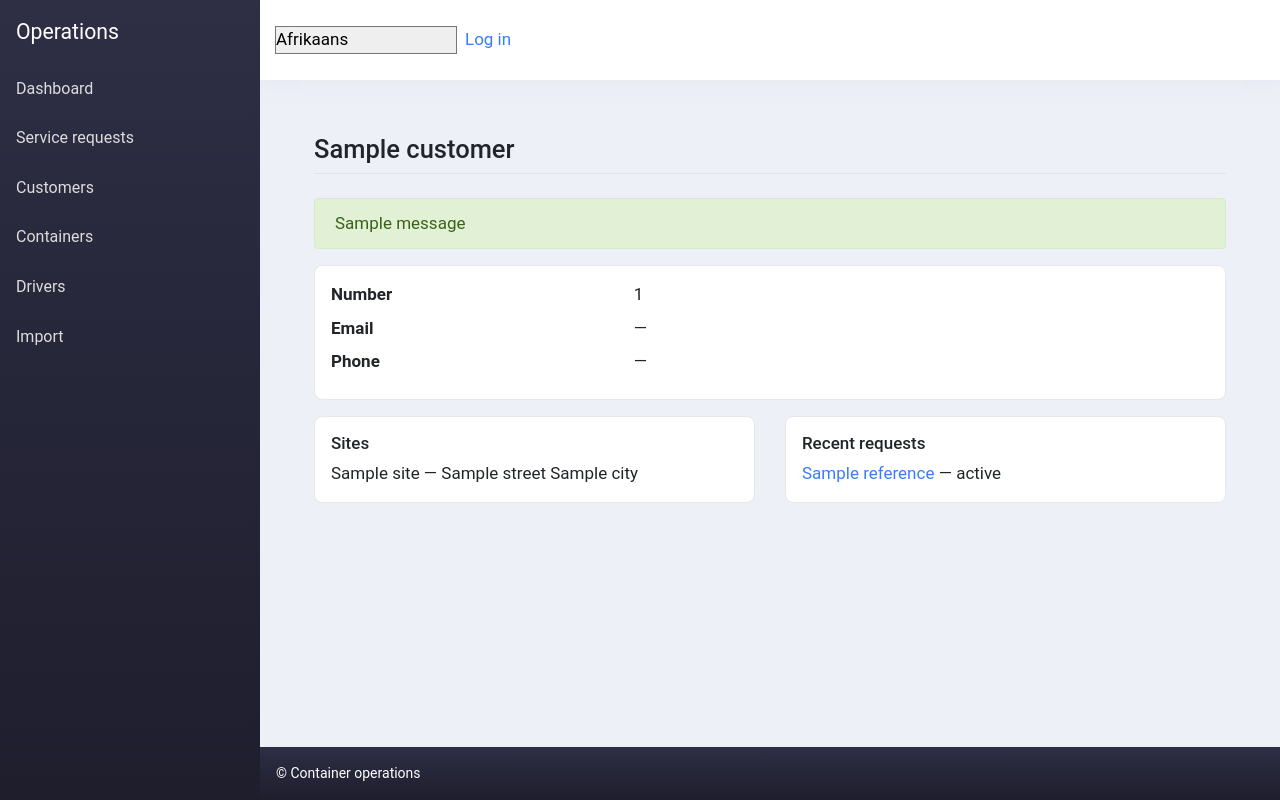
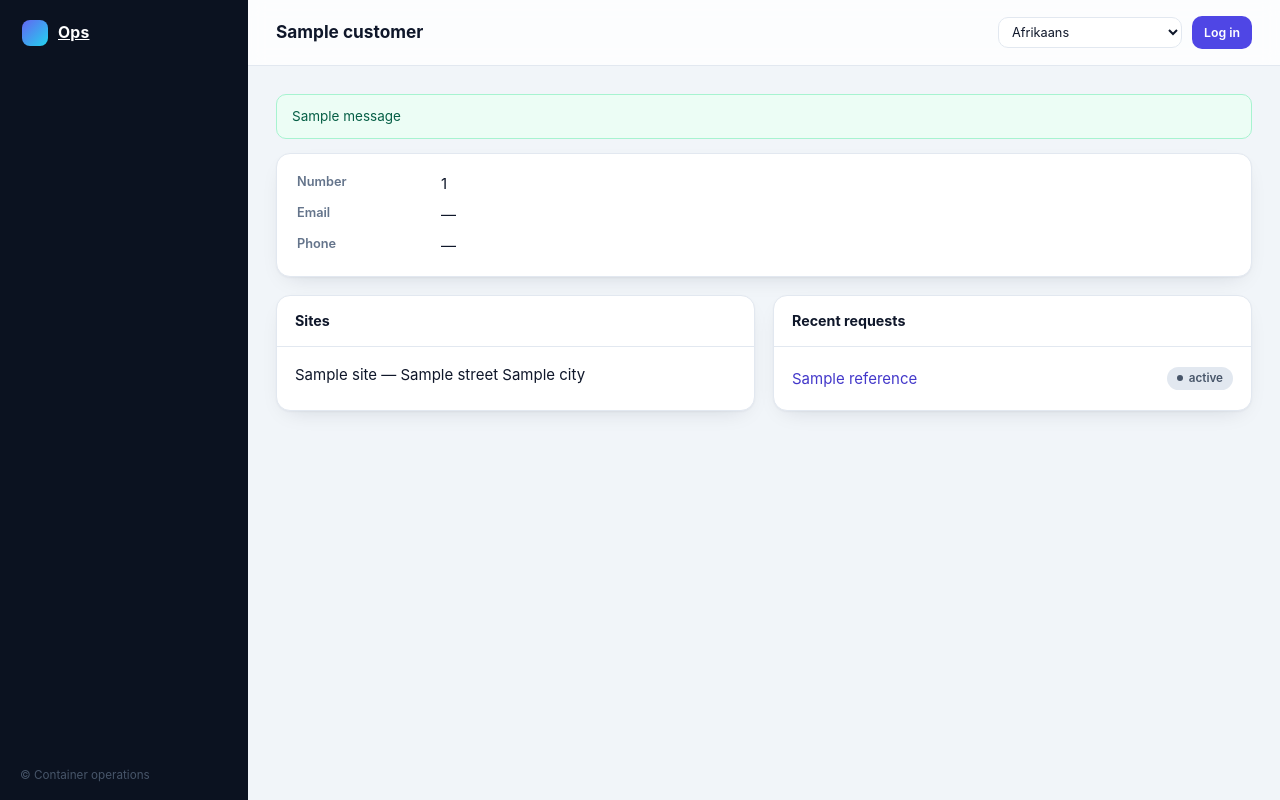
Before and after one commit to abdulwahed-sweden/TaskBoard, a Django app: template containers/templates/containers/customer_detail.html in a window 1280 px wide. Run offline with Django 4.2, Linux system fonts and the light colour scheme; the template is opened without the code that fills it: most values are stand-ins (such as "Sample title", 1, 10 or a date in 2020); one stand-in notice (Sample message) is shown; some libraries are stand-ins or nearby versions.

Commit message:
redesign(containers): replace the operations UI with a self-contained design system
Drop the reused Smarty/Bootstrap shell for a purpose-built look: a fixed dark
sidebar, sticky glass topbar, soft-shadowed cards, an indigo accent, modern
typography, color-coded status/priority pills, and clean tables with empty
states. Adds containers/static/containers/ops.css (no external CSS framework)
and rewrites the base + all page templates (dashboard, service requests
list/detail, customers, containers, drivers, import) against it.

Template logic, URLs, i18n strings, org/language switchers and forms are
unchanged, so behaviour and the Swedish translations are preserved. Full suite:
230 passing; check --deploy clean.

Co-Authored-By: Claude Opus 4.8 (1M context) <noreply@anthropic.com>

```diff
--- /dev/null
+++ b/containers/static/containers/ops.css
@@ -0,0 +1,215 @@
+/* Container Operations — self-contained design system.
+   No external CSS framework; modern, calm, high-contrast admin look. */
+
+:root {
+  --bg: #f1f5f9;
+  --surface: #ffffff;
+  --surface-2: #f8fafc;
+  --ink: #0f172a;
+  --muted: #64748b;
+  --line: #e2e8f0;
+  --brand: #4f46e5;
+  --brand-ink: #4338ca;
+  --brand-soft: #eef2ff;
+  --sidebar: #0b1220;
+  --sidebar-ink: #cbd5e1;
+  --sidebar-active: #1e293b;
+  --radius: 14px;
+  --shadow: 0 1px 2px rgba(15, 23, 42, .04), 0 8px 24px -12px rgba(15, 23, 42, .18);
+  --font: -apple-system, BlinkMacSystemFont, "Segoe UI", Roboto, "Helvetica Neue", Arial, sans-serif;
+}
+
+* { box-sizing: border-box; }
+
+html, body {
+  margin: 0;
+  background: var(--bg);
+  color: var(--ink);
+  font-family: var(--font);
+  font-size: 15px;
+  line-height: 1.55;
+  -webkit-font-smoothing: antialiased;
+}
+
+a { color: var(--brand-ink); text-decoration: none; }
+a:hover { text-decoration: underline; }
+
+/* ---- layout ------------------------------------------------------------- */
+
+.app { display: grid; grid-template-columns: 248px 1fr; min-height: 100vh; }
+
+.sidebar {
+  background: var(--sidebar);
+  color: var(--sidebar-ink);
+  display: flex;
+  flex-direction: column;
+  position: sticky;
+  top: 0;
+  height: 100vh;
+}
+.brand {
+  display: flex; align-items: center; gap: 10px;
+  padding: 20px 22px;
+  color: #fff; font-weight: 700; font-size: 1.05rem;
+  letter-spacing: .2px;
+}
+.brand .dot {
+  width: 26px; height: 26px; border-radius: 8px;
+  background: linear-gradient(135deg, #6366f1, #22d3ee);
+  display: inline-block;
+}
+.nav { padding: 8px 12px; display: flex; flex-direction: column; gap: 2px; }
+.nav a {
+  display: flex; align-items: center; gap: 11px;
+  padding: 10px 12px; border-radius: 10px;
+  color: var(--sidebar-ink); font-weight: 500; font-size: .92rem;
+}
+.nav a:hover { background: rgba(148, 163, 184, .12); text-decoration: none; color: #fff; }
+.nav a.active { background: var(--sidebar-active); color: #fff; }
+.nav a .ic { width: 18px; text-align: center; opacity: .9; }
+.sidebar .foot { margin-top: auto; padding: 16px 20px; font-size: .78rem; color: #475569; }
+
+.main { display: flex; flex-direction: column; min-width: 0; }
+
+.topbar {
+  display: flex; align-items: center; justify-content: space-between; gap: 16px;
+  padding: 16px 28px;
+  background: rgba(255, 255, 255, .8);
+  backdrop-filter: blur(8px);
+  border-bottom: 1px solid var(--line);
+  position: sticky; top: 0; z-index: 5;
+}
+.topbar h1 { margin: 0; font-size: 1.15rem; font-weight: 650; }
+.topbar .tools { display: flex; align-items: center; gap: 10px; }
+
+.content { padding: 28px; max-width: 1200px; width: 100%; }
+
+/* ---- controls ----------------------------------------------------------- */
+
+.select, .input, select, input[type=text], input[type=search], input[type=file], textarea {
+  font: inherit;
+  padding: 8px 11px;
+  border: 1px solid var(--line);
+  border-radius: 10px;
+  background: var(--surface);
+  color: var(--ink);
+}
+.select:focus, .input:focus, select:focus, input:focus, textarea:focus {
+  outline: none; border-color: var(--brand);
+  box-shadow: 0 0 0 3px var(--brand-soft);
+}
+.select-sm { padding: 6px 9px; font-size: .85rem; }
+
+.btn {
+  display: inline-flex; align-items: center; gap: 7px;
+  padding: 9px 15px; border-radius: 10px;
+  font: inherit; font-weight: 600; font-size: .9rem;
+  border: 1px solid transparent; cursor: pointer;
+  background: var(--brand); color: #fff;
+}
+.btn:hover { background: var(--brand-ink); text-decoration: none; }
+.btn:disabled { opacity: .5; cursor: not-allowed; }
+.btn-ghost { background: var(--surface); color: var(--ink); border-color: var(--line); }
+.btn-ghost:hover { background: var(--surface-2); }
+.btn-sm { padding: 6px 11px; font-size: .82rem; }
+
+/* ---- cards & panels ----------------------------------------------------- */
+
+.grid { display: grid; gap: 18px; }
+.stat-grid { grid-template-columns: repeat(4, 1fr); margin-bottom: 22px; }
+.cols-2 { grid-template-columns: 1fr 1fr; }
+.cols-3-2 { grid-template-columns: 3fr 2fr; }
+
+.card {
+  background: var(--surface);
+  border: 1px solid var(--line);
+  border-radius: var(--radius);
+  box-shadow: var(--shadow);
+}
+.card-pad { padding: 18px 20px; }
+.panel { background: var(--surface); border: 1px solid var(--line); border-radius: var(--radius); box-shadow: var(--shadow); overflow: hidden; }
+.panel-head { padding: 14px 18px; border-bottom: 1px solid var(--line); font-weight: 650; font-size: .95rem; }
+.panel-body { padding: 16px 18px; }
+
+.stat { padding: 18px 20px; }
+.stat .label { color: var(--muted); font-size: .82rem; font-weight: 600; text-transform: uppercase; letter-spacing: .4px; }
+.stat .value { font-size: 2rem; font-weight: 750; margin-top: 4px; letter-spacing: -.5px; }
+.stat .accent { height: 4px; border-radius: 99px; margin-top: 12px; background: var(--brand); opacity: .85; }
+.stat.s-amber .accent { background: #f59e0b; }
+.stat.s-green .accent { background: #22c55e; }
+.stat.s-violet .accent { background: #8b5cf6; }
+
+/* ---- tables ------------------------------------------------------------- */
+
+.table { width: 100%; border-collapse: collapse; }
+.table th {
+  text-align: left; font-size: .76rem; text-transform: uppercase; letter-spacing: .5px;
+  color: var(--muted); font-weight: 700; padding: 11px 16px; border-bottom: 1px solid var(--line);
+}
+.table td { padding: 12px 16px; border-bottom: 1px solid var(--line); font-size: .92rem; }
+.table tr:last-child td { border-bottom: none; }
+.table tbody tr:hover { background: var(--surface-2); }
+.table .num { text-align: right; font-variant-numeric: tabular-nums; }
+
+/* ---- status & priority pills ------------------------------------------- */
+
+.pill {
+  display: inline-flex; align-items: center; gap: 6px;
+  padding: 3px 10px; border-radius: 99px;
+  font-size: .78rem; font-weight: 600; line-height: 1.4;
+  background: #e2e8f0; color: #475569;
+}
+.pill::before { content: ""; width: 6px; height: 6px; border-radius: 99px; background: currentColor; }
+.pill.s-new        { background: #e2e8f0; color: #475569; }
+.pill.s-verified   { background: #e0f2fe; color: #0369a1; }
+.pill.s-scheduled  { background: #e0e7ff; color: #4338ca; }
+.pill.s-assigned   { background: #ede9fe; color: #6d28d9; }
+.pill.s-in_progress{ background: #fef3c7; color: #b45309; }
+.pill.s-completed  { background: #dcfce7; color: #15803d; }
+.pill.s-cancelled  { background: #f1f5f9; color: #64748b; }
+.pill.s-rejected   { background: #fee2e2; color: #b91c1c; }
+.pill.s-invoice_ready { background: #ccfbf1; color: #0f766e; }
+.pill.s-invoiced   { background: #d1fae5; color: #047857; }
+.pill.p-low    { background: #f1f5f9; color: #64748b; }
+.pill.p-normal { background: #e0f2fe; color: #0369a1; }
+.pill.p-high   { background: #fee2e2; color: #b91c1c; }
+
+/* ---- misc --------------------------------------------------------------- */
+
+.toolbar { display: flex; flex-wrap: wrap; gap: 10px; align-items: center; margin-bottom: 18px; }
+.toolbar .spacer { flex: 1; }
+.muted { color: var(--muted); }
+.subtle { color: var(--muted); font-size: .9rem; }
+.empty { padding: 40px 20px; text-align: center; color: var(--muted); }
+.empty .big { font-size: 2.2rem; margin-bottom: 6px; opacity: .5; }
+
+.dl { display: grid; grid-template-columns: 130px 1fr; gap: 8px 14px; margin: 0; }
+.dl dt { color: var(--muted); font-weight: 600; font-size: .85rem; }
+.dl dd { margin: 0; }
+
+.timeline { list-style: none; margin: 0; padding: 0; }
+.timeline li { padding: 10px 0; border-bottom: 1px solid var(--line); font-size: .88rem; }
+.timeline li:last-child { border-bottom: none; }
+.timeline .when { color: var(--muted); font-size: .8rem; }
+
+.alert { padding: 11px 15px; border-radius: 10px; margin-bottom: 14px; font-size: .9rem; border: 1px solid; }
+.alert-info { background: #eff6ff; border-color: #bfdbfe; color: #1e40af; }
+.alert-success { background: #ecfdf5; border-color: #a7f3d0; color: #065f46; }
+.alert-warning { background: #fffbeb; border-color: #fde68a; color: #92400e; }
+.alert-error, .alert-danger { background: #fef2f2; border-color: #fecaca; color: #991b1b; }
+
+.pager { display: flex; gap: 8px; align-items: center; margin-top: 18px; }
+
+.transition-row { display: flex; gap: 8px; align-items: center; margin-bottom: 8px; }
+.transition-row input[type=text] { flex: 1; }
+
+/* ---- responsive --------------------------------------------------------- */
+
+@media (max-width: 860px) {
+  .app { grid-template-columns: 1fr; }
+  .sidebar { position: static; height: auto; flex-direction: column; }
+  .nav { flex-direction: row; flex-wrap: wrap; }
+  .stat-grid { grid-template-columns: repeat(2, 1fr); }
+  .cols-2, .cols-3-2 { grid-template-columns: 1fr; }
+  .content { padding: 18px; }
+}
--- a/containers/templates/containers/base.html
+++ b/containers/templates/containers/base.html
@@ -1,124 +1,74 @@
-{% load static i18n %}
-<!doctype html>
+{% load static i18n %}<!doctype html>
 <html lang="{{ LANGUAGE_CODE|default:'en' }}">
 <head>
   <meta charset="UTF-8">
-    <title>{% block title %}{% trans "Container operations" %}{% endblock %}</title>
-    <meta name="viewport" content="width=device-width, maximum-scale=5, initial-scale=1">
-
-    <link rel="stylesheet" href="{% static 'smarty/css/core.min.css' %}">
-    <link rel="stylesheet" href="{% static 'smarty/css/vendor_bundle.min.css' %}">
-
-    <style>
-      #middle .card { border: 1px solid #e5e7eb; border-radius: .5rem; }
-      #middle .stat { font-size: 1.6rem; font-weight: 700; }
-      #middle table { width: 100%; }
-      .badge-status { font-size: .75rem; text-transform: capitalize; }
-    </style>
+  <meta name="viewport" content="width=device-width, initial-scale=1">
+  <title>{% block title %}{% trans "Container operations" %}{% endblock %} · Ops</title>
+  <link rel="stylesheet" href="{% static 'containers/ops.css' %}">
   {% block extra_css %}{% endblock %}
 </head>
+<body>
+<div class="app">
 
-  <body class="layout-admin aside-sticky header-sticky">
-    <div id="wrapper" class="d-flex align-items-stretch flex-column">
-
-      <header id="header" class="shadow-xs">
-        <div class="container-fluid position-relative">
-          <nav class="navbar navbar-expand-lg navbar-light justify-content-between">
-            <span class="navbar-brand fw-bold d-lg-none">{% trans "Operations" %}</span>
-            <ul class="list-inline list-unstyled mb-0 d-flex align-items-center gap-3">
-              <li class="list-inline-item">
-                <form method="post" action="{% url 'set_language' %}" class="m-0 d-flex align-items-center gap-1">
-                  {% csrf_token %}
-                  <input type="hidden" name="next" value="{{ request.get_full_path }}">
-                  <select name="language" class="form-select form-select-sm" onchange="this.form.submit()" aria-label="{% trans 'Language' %}">
-                    {% get_current_language as cur %}
-                    {% get_available_languages as langs %}
-                    {% for code, name in langs %}
-                      <option value="{{ code }}" {% if code == cur %}selected{% endif %}>{{ name }}</option>
-                    {% endfor %}
-                  </select>
-                </form>
-              </li>
+  <aside class="sidebar">
+    <a class="brand" href="{% url 'containers:dashboard' %}">
+      <span class="dot"></span> Ops
+    </a>
     {% if user.is_authenticated %}
-                {% if user_organizations %}
-                  <li class="list-inline-item">
-                    <form method="post" action="{% url 'organizations:switch' %}" class="m-0">
-                      {% csrf_token %}
-                      <input type="hidden" name="next" value="{{ request.get_full_path }}">
-                      <select name="organization" class="form-select form-select-sm" onchange="this.form.submit()" aria-label="{% trans 'Active organization' %}">
-                        {% for org in user_organizations %}
-                          <option value="{{ org.pk }}" {% if active_organization and org.pk == active_organization.pk %}selected{% endif %}>{{ org.name }}</option>
-                        {% endfor %}
-                      </select>
-                    </form>
-                  </li>
-                {% endif %}
-                <li class="list-inline-item"><a href="{% url 'profile' %}" class="fw-medium">{{ user.username }}</a></li>
-                <li class="list-inline-item">
-                  <form method="post" action="{% url 'logout' %}" class="m-0">
-                    {% csrf_token %}
-                    <button type="submit" class="btn btn-sm btn-outline-secondary">{% trans "Log out" %}</button>
-                  </form>
-                </li>
-              {% else %}
-                <li class="list-inline-item"><a href="{% url 'login' %}">{% trans "Log in" %}</a></li>
-              {% endif %}
-            </ul>
-          </nav>
-        </div>
-      </header>
-
-      <div id="wrapper_content" class="d-flex flex-fill">
-        <aside id="aside-main" class="aside-start aside-primary aside-hide-xs d-flex flex-column h-auto">
-          <div class="d-none d-sm-block">
-            <a class="navbar-brand d-block p-3" href="{% url 'containers:dashboard' %}">
-              <span class="fs-5 fw-bold text-white">{% trans "Operations" %}</span>
-            </a>
-          </div>
-          <div class="aside-wrapper scrollable-vertical scrollable-styled-light align-self-baseline h-100 w-100">
-            <nav class="nav-deep nav-deep-dark nav-deep-hover pb-5">
-              <ul class="nav flex-column">
+    <nav class="nav">
       {% url 'containers:dashboard' as u_dash %}
       {% url 'containers:servicerequest_list' as u_req %}
       {% url 'containers:customer_list' as u_cust %}
       {% url 'containers:container_list' as u_cont %}
       {% url 'containers:driver_list' as u_drv %}
       {% url 'containers:import' as u_imp %}
-                <li class="nav-item {% if request.path == u_dash %}active{% endif %}"><a class="nav-link" href="{{ u_dash }}"><span>{% trans "Dashboard" %}</span></a></li>
-                <li class="nav-item {% if '/requests/' in request.path %}active{% endif %}"><a class="nav-link" href="{{ u_req }}"><span>{% trans "Service requests" %}</span></a></li>
-                <li class="nav-item {% if '/customers/' in request.path %}active{% endif %}"><a class="nav-link" href="{{ u_cust }}"><span>{% trans "Customers" %}</span></a></li>
-                <li class="nav-item {% if request.path == u_cont %}active{% endif %}"><a class="nav-link" href="{{ u_cont }}"><span>{% trans "Containers" %}</span></a></li>
-                <li class="nav-item {% if request.path == u_drv %}active{% endif %}"><a class="nav-link" href="{{ u_drv }}"><span>{% trans "Drivers" %}</span></a></li>
-                <li class="nav-item {% if request.path == u_imp %}active{% endif %}"><a class="nav-link" href="{{ u_imp }}"><span>{% trans "Import" %}</span></a></li>
-              </ul>
+      <a href="{{ u_dash }}" class="{% if request.path == u_dash %}active{% endif %}"><span class="ic">◫</span>{% trans "Dashboard" %}</a>
+      <a href="{{ u_req }}" class="{% if '/requests/' in request.path %}active{% endif %}"><span class="ic">≣</span>{% trans "Service requests" %}</a>
+      <a href="{{ u_cust }}" class="{% if '/customers/' in request.path %}active{% endif %}"><span class="ic">☻</span>{% trans "Customers" %}</a>
+      <a href="{{ u_cont }}" class="{% if request.path == u_cont %}active{% endif %}"><span class="ic">▥</span>{% trans "Containers" %}</a>
+      <a href="{{ u_drv }}" class="{% if request.path == u_drv %}active{% endif %}"><span class="ic">⛟</span>{% trans "Drivers" %}</a>
+      <a href="{{ u_imp }}" class="{% if request.path == u_imp %}active{% endif %}"><span class="ic">⤓</span>{% trans "Import" %}</a>
     </nav>
-          </div>
+    {% endif %}
+    <div class="foot">© {% trans "Container operations" %}</div>
   </aside>
 
-        <main id="middle" class="flex-fill">
-          <div class="container-fluid p-3 p-lg-4">
-            <header class="mb-4 pb-2 border-bottom">
-              <h1 class="h4 mb-0">{% block page_title %}{% endblock %}</h1>
+  <div class="main">
+    <header class="topbar">
+      <h1>{% block page_title %}{% endblock %}</h1>
+      <div class="tools">
+        <form method="post" action="{% url 'set_language' %}">
+          {% csrf_token %}
+          <input type="hidden" name="next" value="{{ request.get_full_path }}">
+          {% get_current_language as cur %}{% get_available_languages as langs %}
+          <select name="language" class="select select-sm" onchange="this.form.submit()" aria-label="{% trans 'Language' %}">
+            {% for code, name in langs %}<option value="{{ code }}" {% if code == cur %}selected{% endif %}>{{ name }}</option>{% endfor %}
+          </select>
+        </form>
+        {% if user.is_authenticated %}
+          {% if user_organizations %}
+          <form method="post" action="{% url 'organizations:switch' %}">
+            {% csrf_token %}
+            <input type="hidden" name="next" value="{{ request.get_full_path }}">
+            <select name="organization" class="select select-sm" onchange="this.form.submit()" aria-label="{% trans 'Active organization' %}">
+              {% for org in user_organizations %}<option value="{{ org.pk }}" {% if active_organization and org.pk == active_organization.pk %}selected{% endif %}>{{ org.name }}</option>{% endfor %}
+            </select>
+          </form>
+          {% endif %}
+          <span class="subtle">{{ user.username }}</span>
+          <form method="post" action="{% url 'logout' %}">{% csrf_token %}<button class="btn btn-ghost btn-sm">{% trans "Log out" %}</button></form>
+        {% else %}
+          <a class="btn btn-sm" href="{% url 'login' %}">{% trans "Log in" %}</a>
+        {% endif %}
+      </div>
     </header>
 
-            {% if messages %}
-              {% for message in messages %}
-                <div class="alert alert-{{ message.tags|default:'info' }}">{{ message }}</div>
-              {% endfor %}
-            {% endif %}
-
+    <div class="content">
+      {% if messages %}{% for message in messages %}<div class="alert alert-{{ message.tags|default:'info' }}">{{ message }}</div>{% endfor %}{% endif %}
       {% block content %}{% endblock %}
     </div>
-        </main>
   </div>
 
-      <footer id="footer" class="aside-primary text-white">
-        <div class="p-3 fs--14">&copy; {% trans "Container operations" %}</div>
-      </footer>
 </div>
-
-    <script src="{% static 'smarty/js/core.min.js' %}"></script>
-    <script src="{% static 'smarty/js/vendor_bundle.min.js' %}"></script>
-    {% block extra_js %}{% endblock %}
 </body>
 </html>
--- a/containers/templates/containers/customer_detail.html
+++ b/containers/templates/containers/customer_detail.html
@@ -4,31 +4,30 @@
 {% block page_title %}{{ customer.name }}{% endblock %}
 
 {% block content %}
-<div class="card p-3 mb-3">
-  <dl class="row mb-0">
-    <dt class="col-4">{% trans "Number" %}</dt><dd class="col-8">{{ customer.customer_number }}</dd>
-    <dt class="col-4">{% trans "Email" %}</dt><dd class="col-8">{{ customer.email|default:"—" }}</dd>
-    <dt class="col-4">{% trans "Phone" %}</dt><dd class="col-8">{{ customer.phone|default:"—" }}</dd>
+<div class="card card-pad" style="margin-bottom:18px">
+  <dl class="dl">
+    <dt>{% trans "Number" %}</dt><dd>{{ customer.customer_number }}</dd>
+    <dt>{% trans "Email" %}</dt><dd>{{ customer.email|default:"—" }}</dd>
+    <dt>{% trans "Phone" %}</dt><dd>{{ customer.phone|default:"—" }}</dd>
   </dl>
 </div>
 
-<div class="row g-3">
-  <div class="col-lg-6">
-    <div class="card p-3">
-      <h2 class="h6">{% trans "Sites" %}</h2>
-      <ul class="list-unstyled mb-0">
-        {% for s in sites %}<li>{{ s.label }} — {{ s.street }} {{ s.city }}</li>{% empty %}<li class="text-muted">{% trans "No sites." %}</li>{% endfor %}
-      </ul>
+<div class="grid cols-2">
+  <div class="panel">
+    <div class="panel-head">{% trans "Sites" %}</div>
+    <div class="panel-body">
+      {% for s in sites %}<div>{{ s.label }} — {{ s.street }} {{ s.city }}</div>{% empty %}<p class="muted">{% trans "No sites." %}</p>{% endfor %}
     </div>
   </div>
-  <div class="col-lg-6">
-    <div class="card p-3">
-      <h2 class="h6">{% trans "Recent requests" %}</h2>
-      <ul class="list-unstyled mb-0">
-        {% for sr in requests %}
-          <li><a href="{% url 'containers:servicerequest_detail' sr.pk %}">{{ sr.reference }}</a> — {% trans sr.get_status_display %}</li>
-        {% empty %}<li class="text-muted">{% trans "No requests." %}</li>{% endfor %}
-      </ul>
+  <div class="panel">
+    <div class="panel-head">{% trans "Recent requests" %}</div>
+    <div class="panel-body">
+      {% for sr in requests %}
+        <div style="display:flex;justify-content:space-between;padding:4px 0">
+          <a href="{% url 'containers:servicerequest_detail' sr.pk %}">{{ sr.reference }}</a>
+          <span class="pill s-{{ sr.status }}">{% trans sr.get_status_display %}</span>
+        </div>
+      {% empty %}<p class="muted">{% trans "No requests." %}</p>{% endfor %}
     </div>
   </div>
 </div>
```
Also changed, not shown: containers/templates/containers/container_list.html (+5 -5 lines), containers/templates/containers/customer_list.html (+5 -5 lines), containers/templates/containers/dashboard.html (+29 -30 lines), containers/templates/containers/driver_list.html (+5 -5 lines), containers/templates/containers/import.html (+30 -33 lines), containers/templates/containers/servicerequest_detail.html (+31 -31 lines), containers/templates/containers/servicerequest_list.html (+21 -31 lines). Lines whose indentation alone changed are shown as unchanged.
